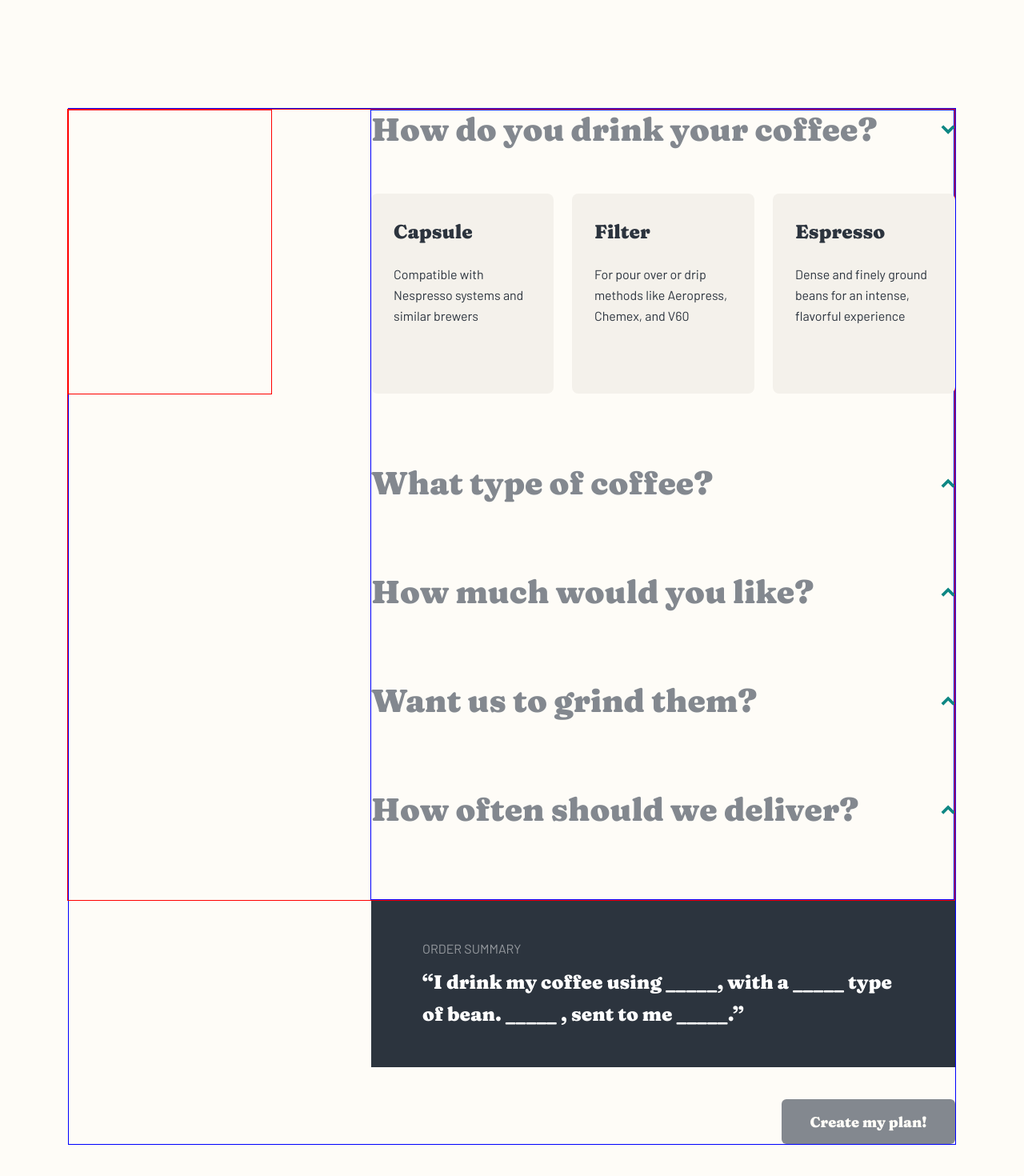
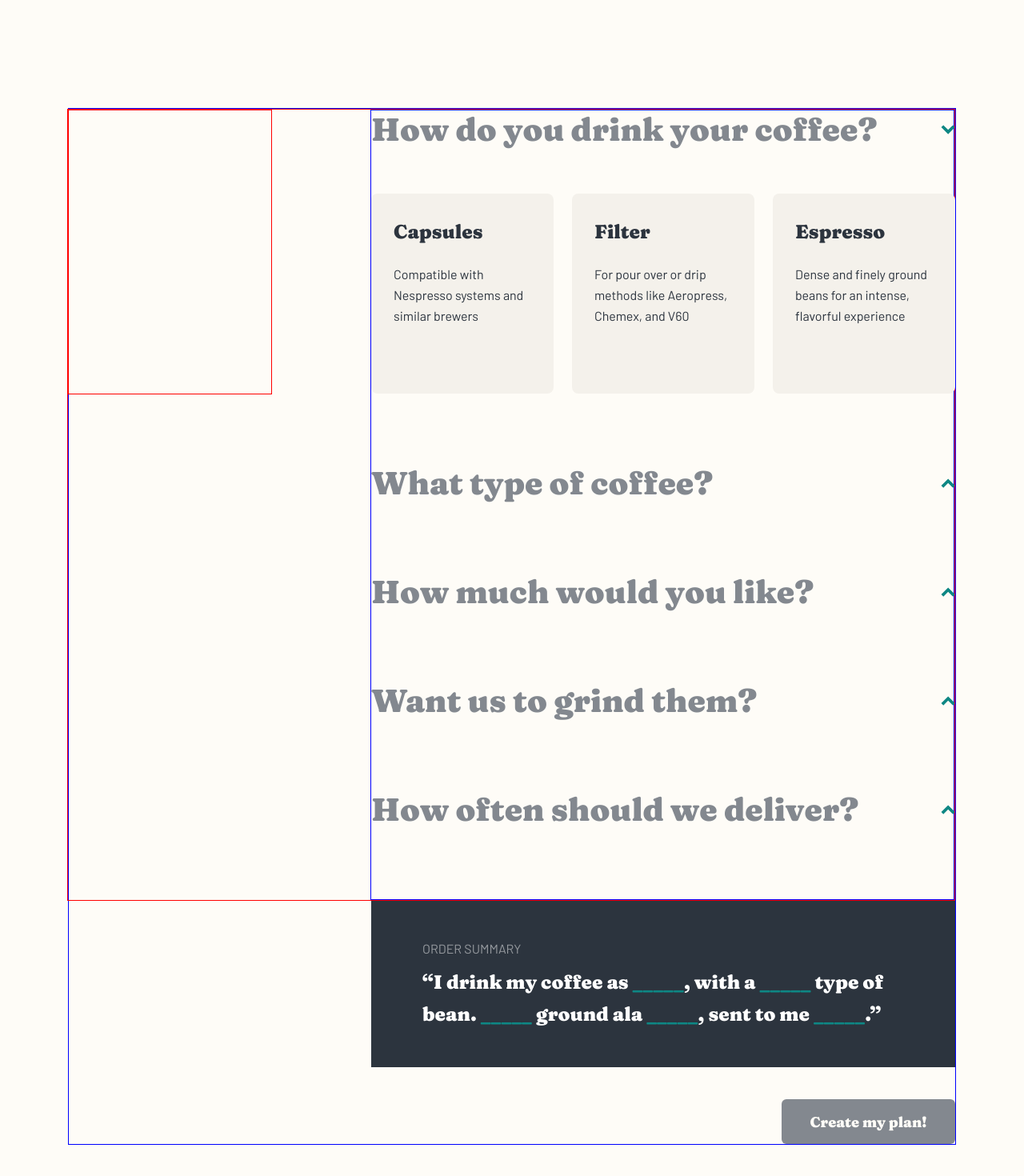
Before and after one commit to danielopq/Coffeeroasters, a React (Vite) app: page / in a window 1280 px wide. Shown: the part 1408-2878 px from the top of the page at 80% size. Built offline with nearby package versions, Linux system fonts and the light colour scheme.

Commit message:
subscribePlanMaker - summary running

```diff
--- a/src/components/subscribe/subscribePlanMaker/SubscribePlanMaker.tsx
+++ b/src/components/subscribe/subscribePlanMaker/SubscribePlanMaker.tsx
@@ -11,11 +11,11 @@ interface planResume{
 const SubscribePlanMaker: React.FC = () => {
     const {option01,option02,option03,option04,option05} = OptionsData;
 
-    const [plan,setPlan] = useState<planResume>({drinkStyle:'',coffeeType:'',weight:'',grindingType:'',delivery:''});
+    const [plan,setPlan] = useState<planResume>({drinkStyle:'_____',coffeeType:'_____',weight:'_____',grindingType:'_____',delivery:'_____'});
+    const {drinkStyle,coffeeType,weight,grindingType,delivery} = plan;
 
     const getChoice = (optionID:string, selectedChoice:string)=>{
         setPlan({...plan,[optionID]:selectedChoice});
-        console.table(plan);
     }
 
     return (
@@ -34,7 +34,11 @@ const SubscribePlanMaker: React.FC = () => {
                 <div id="planSummary-content">
                     <p className='mainText'>ORDER SUMMARY</p>
                     <p id="planSummary-resumeText">
-                    “I drink my coffee using _____, with a _____ type of bean. _____ , sent to me _____.”
+                    “I drink my coffee {drinkStyle == 'Capsules' ? 'using' : 'as'} <span className='planChoice'>{drinkStyle}</span>,
+                    with a <span className='planChoice'>{coffeeType}</span> type of bean.
+                    <span className='planChoice'> {weight}</span>
+                    {drinkStyle === 'Capsules' ? '' : (<> ground ala <span className='planChoice'>{grindingType}</span></>)}
+                    , sent to me <span className='planChoice'>{delivery}</span>.”
                     </p>
                 </div>
             </div>
--- a/src/components/subscribe/subscribePlanMaker/optionsData/OptionsData.ts
+++ b/src/components/subscribe/subscribePlanMaker/optionsData/OptionsData.ts
@@ -18,7 +18,7 @@ const OptionsData: OptionsList = {
     'option01': {
         optionHeader: 'How do you drink your coffee?',
         choice01: {
-            title: 'Capsule',
+            title: 'Capsules',
             description: 'Compatible with Nespresso systems and similar brewers',
         },
         choice02: {
@@ -48,15 +48,15 @@ const OptionsData: OptionsList = {
     'option03': {
         optionHeader: 'How much would you like?',
         choice01: {
-            title: '250 gr.',
+            title: '250 gr. ',
             description: 'Perfect for the solo drinker. Yields about 12 delicious cups.',
         },
         choice02: {
-            title: '500 gr.',
+            title: '500 gr. ',
             description: 'Perfect option for a couple. Yields about 40 delectable cups.',
         },
         choice03: {
-            title: '1000 gr.',
+            title: '1000 gr. ',
             description: 'Perfect for offices and events. Yields about 90 delightful cups.',
         },
     },
--- a/src/components/subscribe/subscribePlanMaker/subscribePlanMaker.css
+++ b/src/components/subscribe/subscribePlanMaker/subscribePlanMaker.css
@@ -53,3 +53,7 @@
     font: 900 24px/40px 'Fraunces-Black';
     color: white;
 }
+
+.planChoice{
+    color:var(--darkCyan);
+}
```
